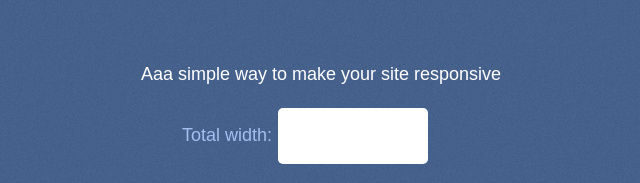
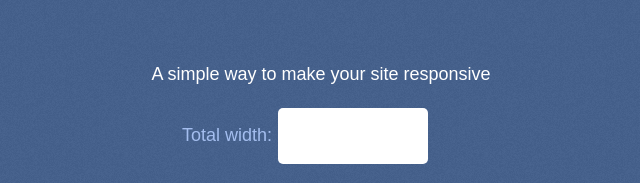
Before and after one commit to canvasowl/responseify, a plain HTML site: page public/index.html in a window 1280 px wide. Shown: the top 183 px of the page, 319-959 px from the left. Drawn offline with nearby package versions, Linux system fonts and the light colour scheme.

Commit message:
Changed dummy typo

```diff
--- a/public/index.html
+++ b/public/index.html
@@ -33,7 +33,7 @@
 <div class="container">
 
 	<section>
-		<h1>Aaa simple way to make your site responsive</h1>
+		<h1>A simple way to make your site responsive</h1>
 		<table>
 			<tr>
 				<td><p>Total width:</p></td><td><input type="text" id="width"></td>
```
